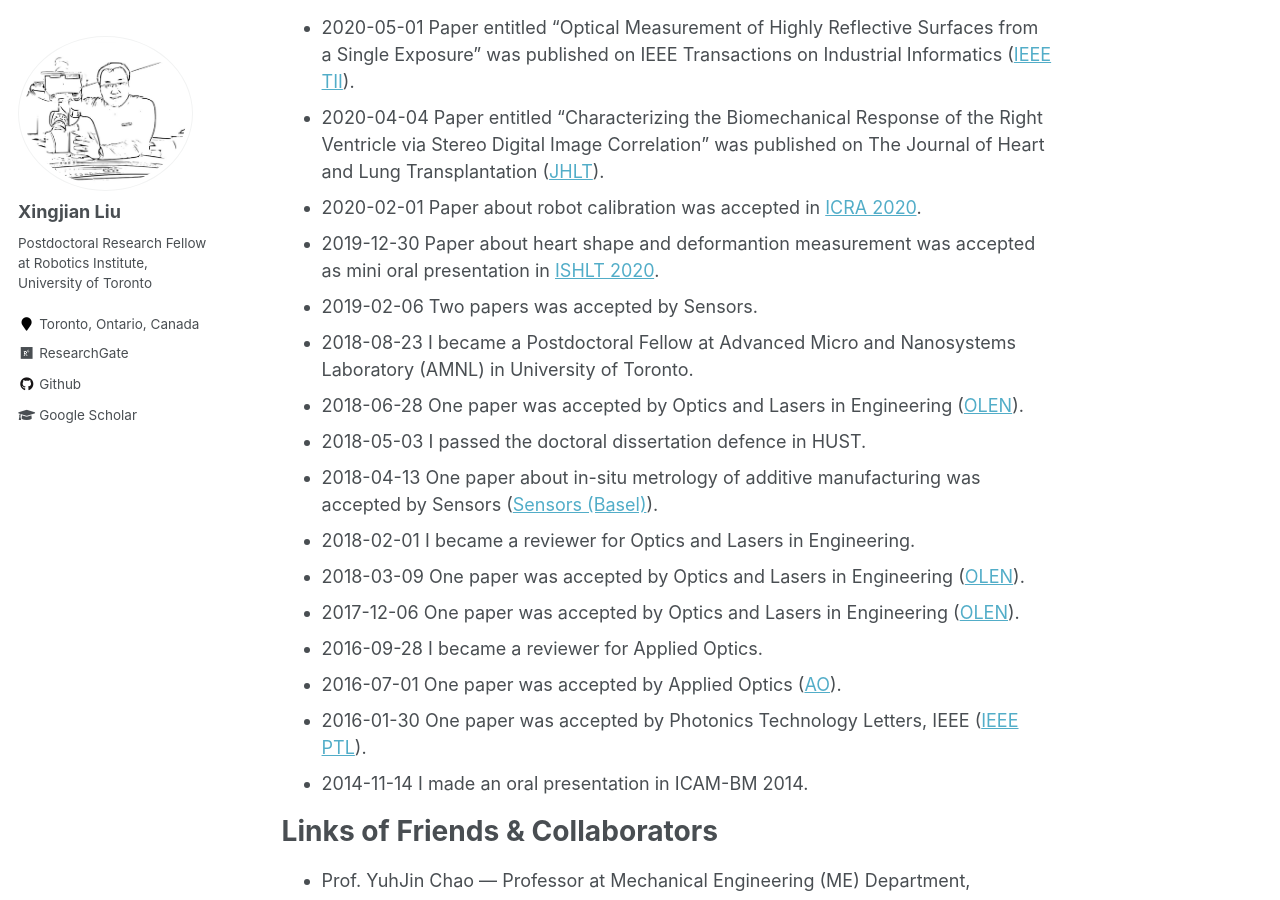
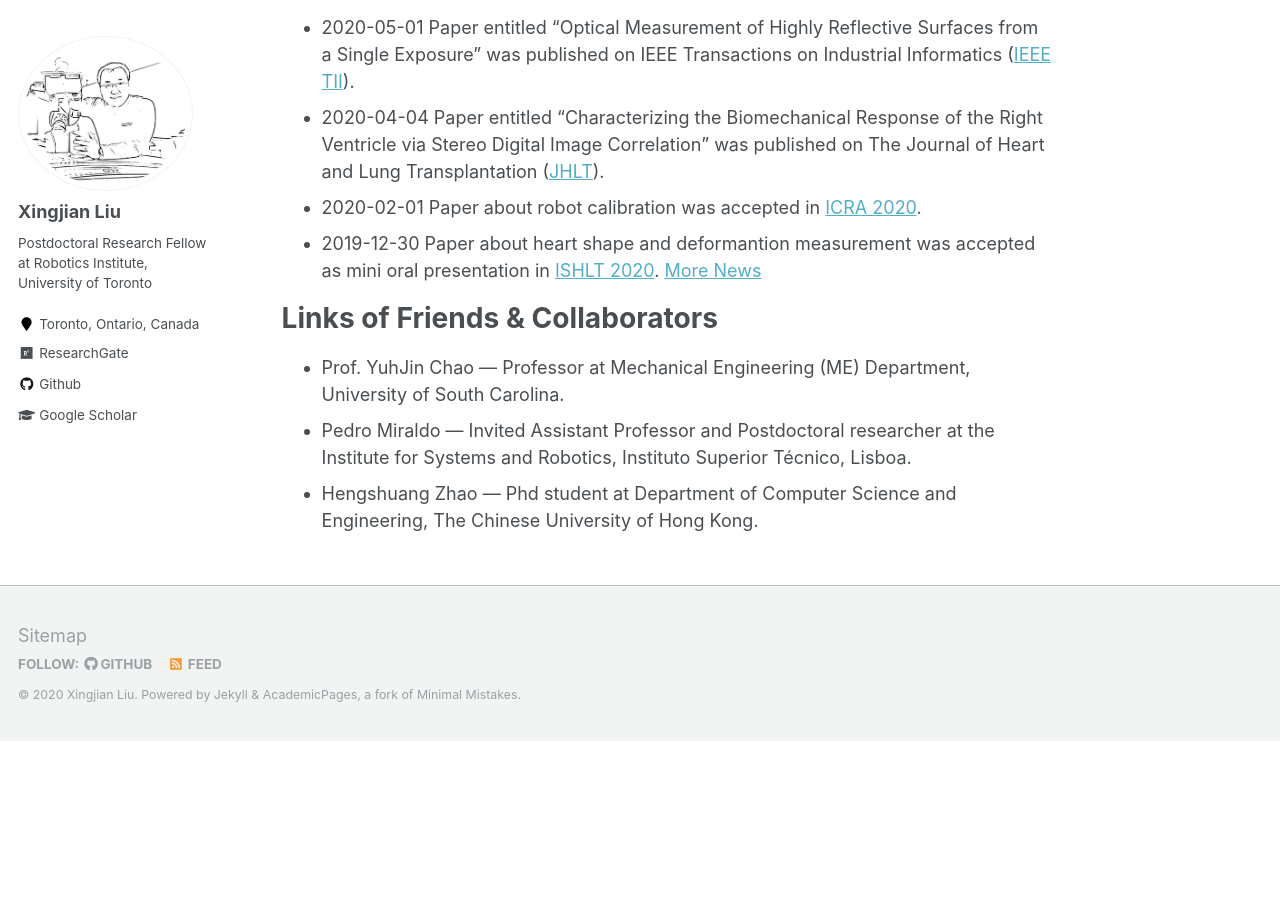
Before and after one commit to xingjianliu/xingjianliu.github.io, a Jekyll site: the page built from _pages/about.md, in a window 1280 px wide and 900 px high, scrolled down 434 px. Built offline with Jekyll 4.4.1, drawn with Linux system fonts in a browser that asks for light colours; after the commit the page ends 1175 px from its top, so only the background shows below that.

Commit message:
Update about.md

```diff
--- a/_pages/about.md
+++ b/_pages/about.md
@@ -16,18 +16,7 @@ My main research interests are in the fields of Computer Vision, Metrology, Robo
 * 2020-04-04 Paper entitled "Characterizing the Biomechanical Response of the Right Ventricle via Stereo Digital Image Correlation" was published on The Journal of Heart and Lung Transplantation ([JHLT](https://doi.org/10.1016/j.healun.2020.01.757)).
 * 2020-02-01 Paper about robot calibration was accepted in [ICRA 2020](https://www.icra2020.org/).
 * 2019-12-30 Paper about heart shape and deformantion measurement was accepted as mini oral presentation in [ISHLT 2020](https://ishlt.org/meetings-education/annual-meeting/ishlt2020).
-* 2019-02-06 Two papers was accepted by Sensors.
-* 2018-08-23 I became a Postdoctoral Fellow at Advanced Micro and Nanosystems Laboratory (AMNL) in University of Toronto.
-* 2018-06-28 One paper was accepted by Optics and Lasers in Engineering ([OLEN](https://doi.org/10.1016/j.optlaseng.2018.06.012)).
-* 2018-05-03 I passed the doctoral dissertation defence in HUST.
-* 2018-04-13 One paper about in-situ metrology of additive manufacturing was accepted by Sensors ([Sensors (Basel)](http://dx.doi.org/10.3390/s18041180)).
-* 2018-02-01 I became a reviewer for Optics and Lasers in Engineering.
-* 2018-03-09 One paper was accepted by Optics and Lasers in Engineering ([OLEN](https://doi.org/10.1016/j.optlaseng.2018.03.009)).
-* 2017-12-06 One paper was accepted by Optics and Lasers in Engineering ([OLEN](https://doi.org/10.1016/j.optlaseng.2017.12.006)).
-* 2016-09-28 I became a reviewer for Applied Optics.
-* 2016-07-01 One paper was accepted by Applied Optics ([AO](http://dx.doi.org/10.1364/AO.55.005539)).
-* 2016-01-30 One paper was accepted by Photonics Technology Letters, IEEE ([IEEE PTL](http://dx.doi.org/10.1109/LPT.2016.2522758)).
-* 2014-11-14 I made an oral presentation in ICAM-BM 2014.
+[More News](https://xingjianliu.github.io/news)
 
 # Links of Friends & Collaborators
 * Prof. YuhJin Chao --- Professor at Mechanical Engineering (ME) Department, University of South Carolina.
```
